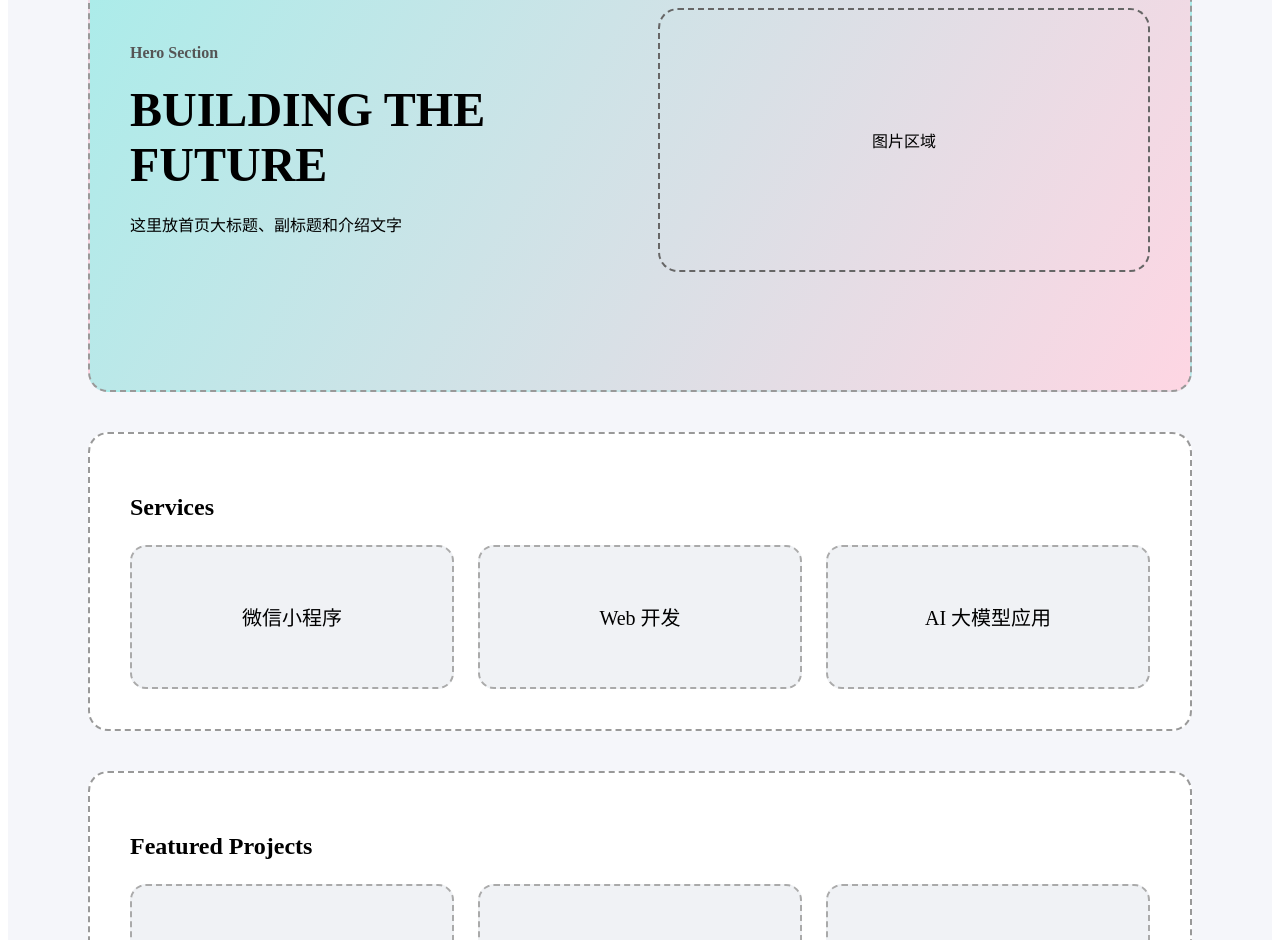
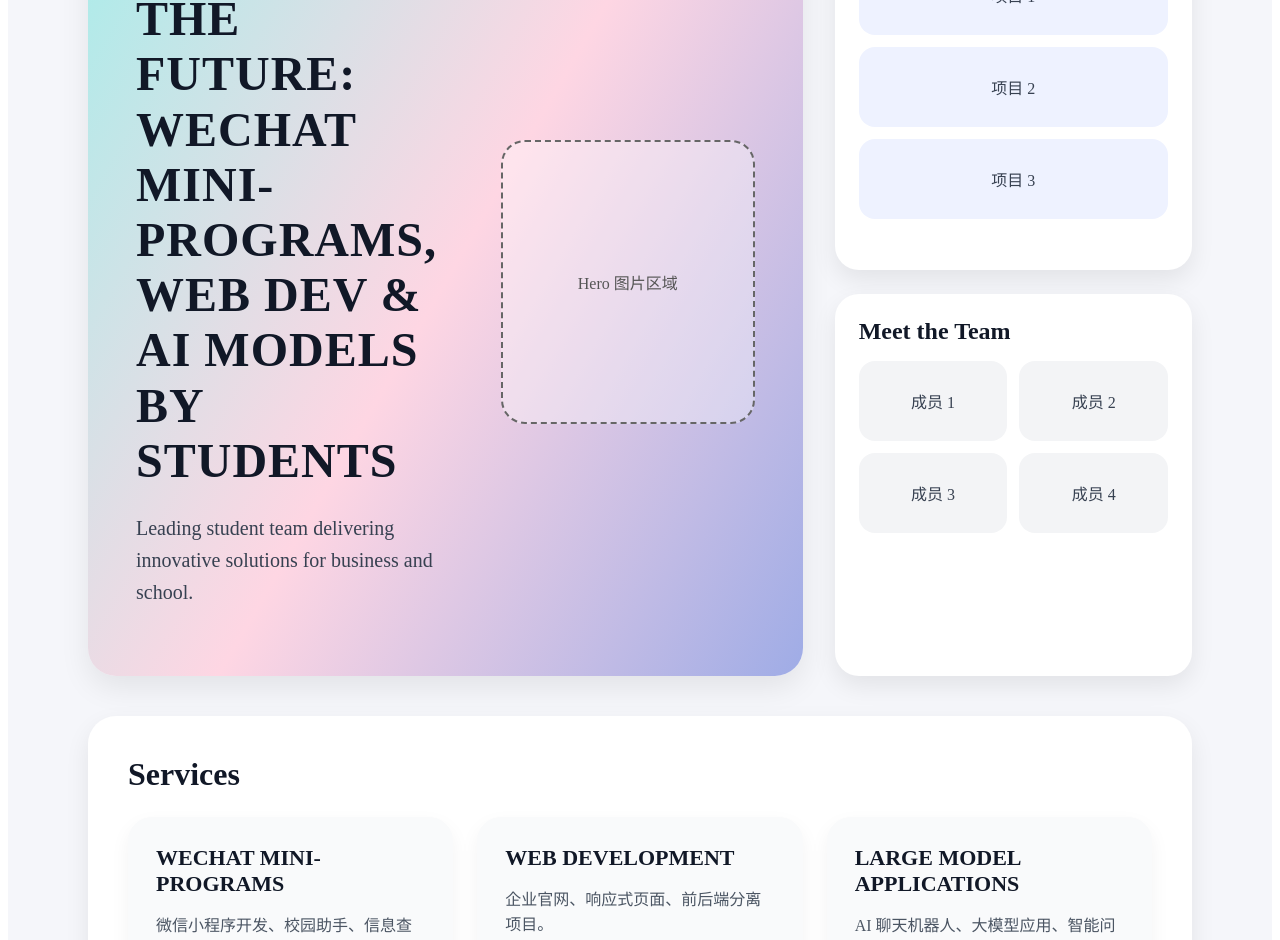
Before and after one commit to hyz2061/Company-Profile, a Vue app: page / in a window 1280 px wide. Shown: the part 240-1180 px from the top of the page. Built offline with nearby package versions, Linux system fonts and the light colour scheme.

Commit message:
小修改更新

```diff
--- a/src/views/HomePage.vue
+++ b/src/views/HomePage.vue
@@ -1,48 +1,72 @@
 <template>
   <main class="home-page">
-    <!-- 首页主视觉lkl -->
-    <section class="hero section-box">
-      <div class="hero-text">
-        <p class="tag">Hero Section</p>
-        <h1>BUILDING THE FUTURE</h1>
-        <p>这里放首页大标题、副标题和介绍文字</p>
+    <!-- 上半部分：左 Hero，右 项目+团队lkl -->
+    <section class="top-layout">
+      <!-- 左边 Herolkl -->
+      <div class="hero">
+        <div class="hero-content">
+          <h1>
+            BUILDING THE FUTURE:<br />
+            WECHAT MINI-PROGRAMS,<br />
+            WEB DEV & AI MODELS<br />
+            BY STUDENTS
+          </h1>
+
+          <p>
+            Leading student team delivering innovative solutions
+            for business and school.
+          </p>
+        </div>
+
+        <div class="hero-image">
+          Hero 图片区域
+        </div>
       </div>
 
-      <div class="hero-image">
-        图片区域
-      </div>
+      <!-- 右边侧栏lkl -->
+      <aside class="side-panel">
+        <section class="side-card">
+          <h2>Featured Projects</h2>
+
+          <div class="mini-project-list">
+            <div class="mini-project-card">项目 1</div>
+            <div class="mini-project-card">项目 2</div>
+            <div class="mini-project-card">项目 3</div>
+          </div>
+        </section>
+
+        <section class="side-card">
+          <h2>Meet the Team</h2>
+
+          <div class="team-list">
+            <div class="team-card">成员 1</div>
+            <div class="team-card">成员 2</div>
+            <div class="team-card">成员 3</div>
+            <div class="team-card">成员 4</div>
+          </div>
+        </section>
+      </aside>
     </section>
 
-    <!-- 服务模块 lkl-->
-    <section class="services section-box">
+    <!-- Hero 下面：Serviceslkl -->
+    <section class="services">
       <h2>Services</h2>
 
-      <div class="card-list">
-        <div class="card">微信小程序</div>
-        <div class="card">Web 开发</div>
-        <div class="card">AI 大模型应用</div>
-      </div>
-    </section>
+      <div class="service-list">
+        <div class="service-card">
+          <h3>WECHAT MINI-PROGRAMS</h3>
+          <p>微信小程序开发、校园助手、信息查询系统。</p>
+        </div>
 
-    <!-- 项目展示模块 lkl-->
-    <section class="projects section-box">
-      <h2>Featured Projects</h2>
+        <div class="service-card">
+          <h3>WEB DEVELOPMENT</h3>
+          <p>企业官网、响应式页面、前后端分离项目。</p>
+        </div>
 
-      <div class="card-list">
-        <div class="card">项目 1</div>
-        <div class="card">项目 2</div>
-        <div class="card">项目 3</div>
-      </div>
-    </section>
-
-    <!-- 团队模块lkl -->
-    <section class="team section-box">
-      <h2>Meet the Team</h2>
-
-      <div class="card-list">
-        <div class="card">成员 1</div>
-        <div class="card">成员 2</div>
-        <div class="card">成员 3</div>
+        <div class="service-card">
+          <h3>LARGE MODEL APPLICATIONS</h3>
+          <p>AI 聊天机器人、大模型应用、智能问答系统。</p>
+        </div>
       </div>
     </section>
   </main>
@@ -52,67 +76,178 @@
 .home-page {
   width: 100%;
   min-height: 100vh;
-  background: #f5f6fa;
   padding: 40px 80px;
   box-sizing: border-box;
+  background: #f5f6fa;
 }
 
-.section-box {
-  margin-bottom: 40px;
-  padding: 40px;
-  border: 2px dashed #999;
-  border-radius: 20px;
-  background: white;
+/* 上半部分：2/3 + 1/3 */
+.top-layout {
+  display: grid;
+  grid-template-columns: 2fr 1fr;
+  gap: 32px;
+  align-items: stretch;
 }
 
+/* 左边 Hero */
 .hero {
-  min-height: 420px;
+  min-height: 520px;
+  padding: 48px;
+  border-radius: 28px;
+  background: linear-gradient(120deg, #a8edea, #fed6e3, #9face6);
   display: flex;
   align-items: center;
   justify-content: space-between;
   gap: 40px;
-  background: linear-gradient(120deg, #a8edea, #fed6e3);
+  box-shadow: 0 12px 30px rgba(0, 0, 0, 0.08);
 }
 
-.hero-text {
-  flex: 1;
+.hero-content {
+  flex: 1.3;
 }
 
-.hero-text h1 {
+.hero-content h1 {
   font-size: 48px;
-  margin: 20px 0;
+  line-height: 1.15;
+  margin: 0 0 24px;
+  color: #111827;
+  letter-spacing: 1px;
+}
+
+.hero-content p {
+  font-size: 20px;
+  line-height: 1.6;
+  color: #374151;
 }
 
 .hero-image {
   flex: 1;
-  height: 260px;
+  height: 280px;
   border: 2px dashed #666;
-  border-radius: 20px;
+  border-radius: 24px;
   display: flex;
   align-items: center;
   justify-content: center;
+  color: #555;
+  background: rgba(255, 255, 255, 0.35);
 }
 
-.tag {
-  font-weight: bold;
-  color: #555;
+/* 右侧项目和团队 */
+.side-panel {
+  display: flex;
+  flex-direction: column;
+  gap: 24px;
 }
 
-.card-list {
-  display: flex;
-  gap: 24px;
-  margin-top: 24px;
+.side-card {
+  flex: 1;
+  padding: 24px;
+  border-radius: 24px;
+  background: #ffffff;
+  box-shadow: 0 10px 24px rgba(0, 0, 0, 0.08);
 }
 
-.card {
-  flex: 1;
-  height: 140px;
-  border: 2px dashed #aaa;
+.side-card h2 {
+  margin: 0 0 16px;
+  font-size: 24px;
+  color: #111827;
+}
+
+.mini-project-list {
+  display: grid;
+  grid-template-columns: 1fr;
+  gap: 12px;
+}
+
+.mini-project-card {
+  height: 80px;
   border-radius: 16px;
-  background: #f0f2f5;
+  background: #eef2ff;
   display: flex;
   align-items: center;
   justify-content: center;
-  font-size: 20px;
+  color: #374151;
+}
+
+.team-list {
+  display: grid;
+  grid-template-columns: 1fr 1fr;
+  gap: 12px;
+}
+
+.team-card {
+  height: 80px;
+  border-radius: 16px;
+  background: #f3f4f6;
+  display: flex;
+  align-items: center;
+  justify-content: center;
+  color: #374151;
+}
+
+/* Services 在 Hero 下面，占满整行 */
+.services {
+  margin-top: 40px;
+  padding: 40px;
+  border-radius: 28px;
+  background: #ffffff;
+  box-shadow: 0 10px 24px rgba(0, 0, 0, 0.08);
+}
+
+.services h2 {
+  margin: 0 0 24px;
+  font-size: 32px;
+  color: #111827;
+}
+
+.service-list {
+  display: grid;
+  grid-template-columns: repeat(3, 1fr);
+  gap: 24px;
+}
+
+.service-card {
+  min-height: 160px;
+  padding: 28px;
+  border-radius: 24px;
+  background: #f9fafb;
+  box-shadow: 0 8px 20px rgba(0, 0, 0, 0.05);
+}
+
+.service-card h3 {
+  margin: 0 0 16px;
+  font-size: 22px;
+  color: #111827;
+}
+
+.service-card p {
+  margin: 0;
+  font-size: 16px;
+  line-height: 1.6;
+  color: #4b5563;
+}
+
+/* 适配小屏幕 */
+@media (max-width: 1000px) {
+  .home-page {
+    padding: 24px;
+  }
+
+  .top-layout {
+    grid-template-columns: 1fr;
+  }
+
+  .hero {
+    flex-direction: column;
+    align-items: flex-start;
+  }
+
+  .hero-content h1 {
+    font-size: 36px;
+  }
+
+  .service-list {
+    grid-template-columns: 1fr;
+  }
 }
 </style>
```
